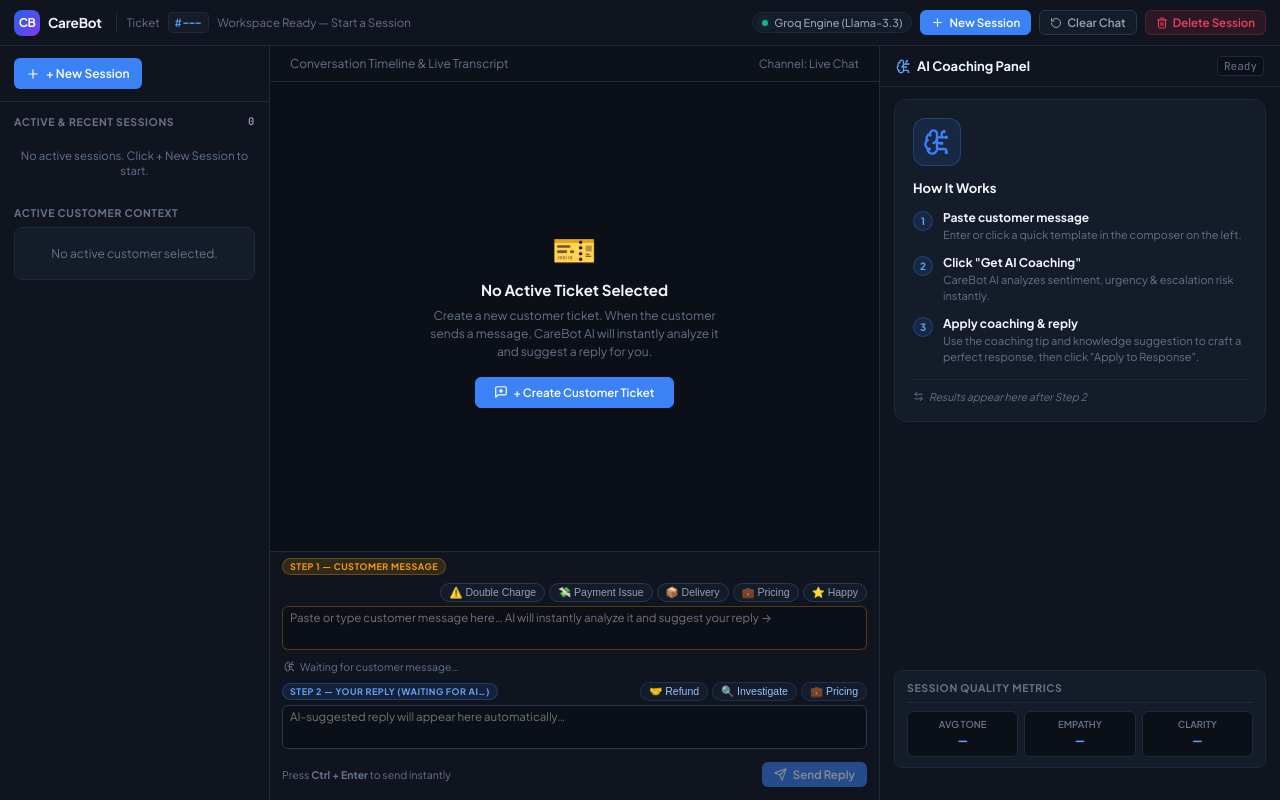
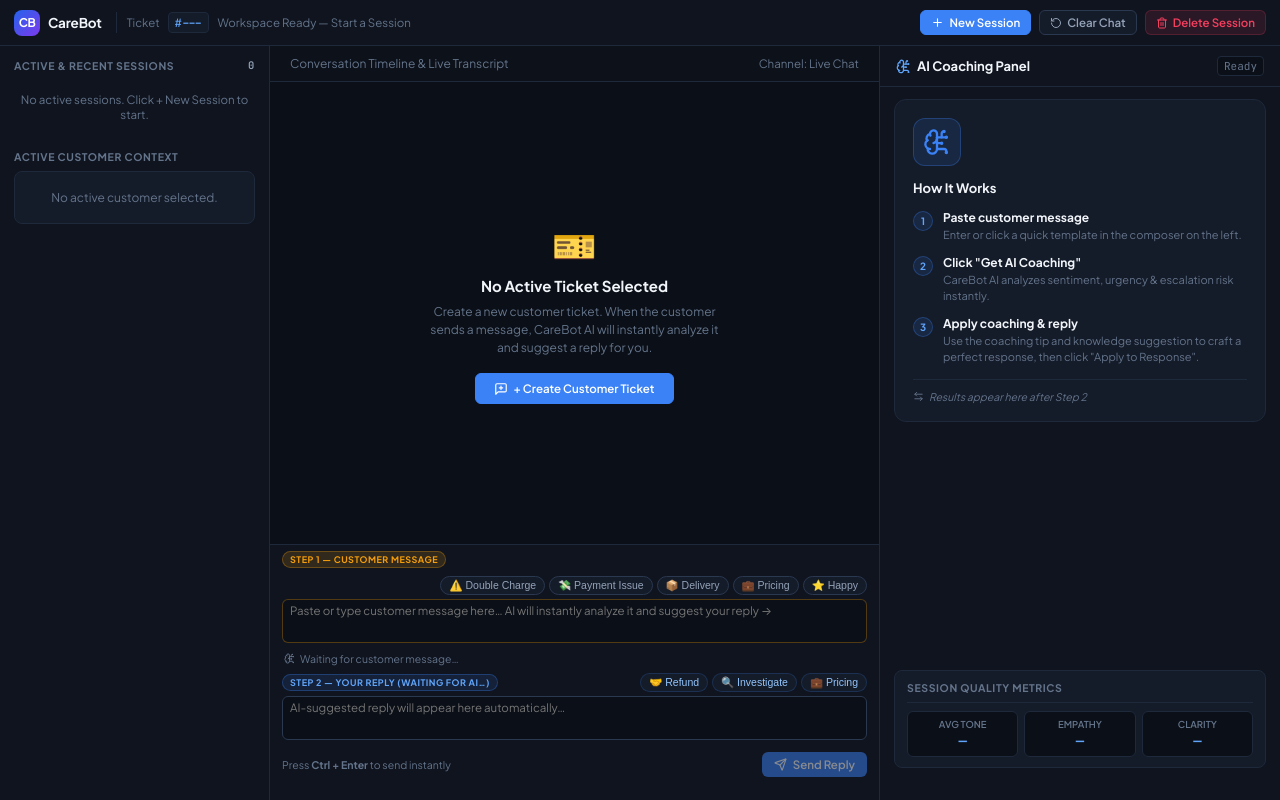
Before and after one commit to Guptanshu44/Customer-support-assistant, a React (Vite) app in the folder frontend/: page / in a window 1280 px wide. Built offline with nearby package versions, Linux system fonts and the light colour scheme.

Commit message:
ui changes

```diff
--- a/frontend/src/App.jsx
+++ b/frontend/src/App.jsx
@@ -200,7 +200,6 @@
     <div className="app-root">
       <TopNav
         activeSession={activeSession}
-        engineName={engineName}
         onNewSession={handleNewSession}
         onResetSession={handleResetSession}
         onDeleteSession={() => handleDeleteSession(currentSessionId)}
@@ -212,7 +211,6 @@
           currentSessionId={currentSessionId}
           onSelectSession={handleSelectSession}
           onNewSession={handleNewSession}
-          onOpenCustomModal={() => setIsCustomModalOpen(true)}
           onDeleteSessionById={(id) => handleDeleteSession(id)}
           activeCustomer={activeCustomer}
         />
--- a/frontend/src/components/SidebarContext.jsx
+++ b/frontend/src/components/SidebarContext.jsx
@@ -1,12 +1,11 @@
 import React from 'react';
-import { X, Plus } from 'lucide-react';
+import { X } from 'lucide-react';
 
 export default function SidebarContext({
   sessions,
   currentSessionId,
   onSelectSession,
   onNewSession,
-  onOpenCustomModal,
   onDeleteSessionById,
   activeCustomer,
 }) {
@@ -22,16 +21,6 @@
 
   return (
     <aside className="sidebar-context">
-      <div className="sidebar-top-action">
-        <button
-          className="btn-new-session-main"
-          onClick={onNewSession}
-          title="Create a new customer ticket"
-        >
-          <Plus size={14} />
-          <span>+ New Session</span>
-        </button>
-      </div>
 
       <div className="sidebar-scrollable">
         {/* Sessions List */}
--- a/frontend/src/components/TopNav.jsx
+++ b/frontend/src/components/TopNav.jsx
@@ -3,7 +3,6 @@
 
 export default function TopNav({
   activeSession,
-  engineName,
   onNewSession,
   onResetSession,
   onDeleteSession,
@@ -28,10 +27,6 @@
       </div>
 
       <div className="nav-right">
-        <div className="engine-chip" id="engine-badge">
-          <span className="engine-dot"></span>
-          <span id="engine-name">{engineName || 'AI Engine Active'}</span>
-        </div>
         <button
           className="action-btn btn-new-ticket"
           onClick={onNewSession}
--- a/frontend/src/index.css
+++ b/frontend/src/index.css
@@ -230,31 +230,6 @@
   overflow: hidden;
 }
 
-.sidebar-top-action {
-  padding: 12px 14px;
-  border-bottom: 1px solid var(--border-subtle);
-}
-
-.btn-new-session-main {
-  flex: 1;
-  background: var(--primary);
-  color: #ffffff;
-  border: none;
-  padding: 8px 12px;
-  border-radius: var(--radius-sm);
-  font-family: var(--font-ui);
-  font-size: 12px;
-  font-weight: 600;
-  cursor: pointer;
-  display: flex;
-  align-items: center;
-  justify-content: center;
-  gap: 6px;
-  transition: background 0.15s;
-}
-
-.btn-new-session-main:hover { background: var(--primary-hover); }
-
 
 .sidebar-scrollable {
   flex: 1;
@@ -554,13 +529,13 @@
 
 /* ── Message Composer Dock ── */
 .composer-dock {
-  padding: 6px 12px 10px 12px;
-  padding-bottom: max(10px, env(safe-area-inset-bottom, 10px));
+  padding: 6px 12px 20px 12px;
+  padding-bottom: max(20px, calc(env(safe-area-inset-bottom, 0px) + 20px));
   background: var(--bg-sidebar);
   border-top: 1px solid var(--border-subtle);
   display: flex;
   flex-direction: column;
-  gap: 5px;
+  gap: 4px;
   flex-shrink: 0;
   position: relative;
   z-index: 10;
```
Also changed, not shown: 2 other files (tests, documents, lock files or other folders).
